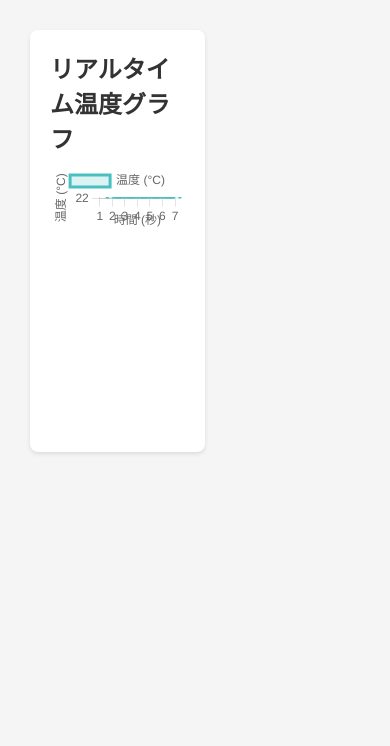
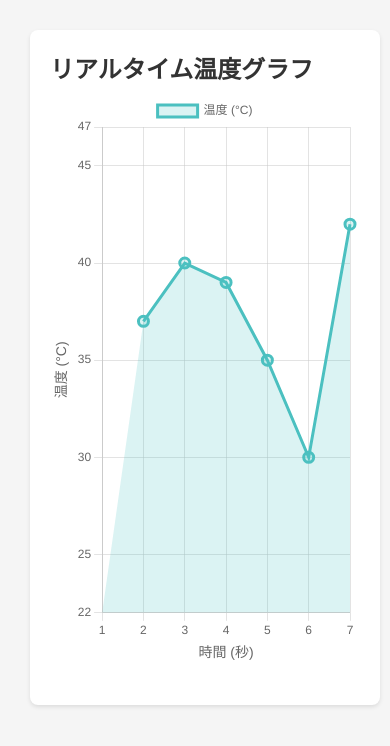
Before and after one commit to village-of-joy/coffeeAPP, a React (Create React App) app in the folder coffe-app/: page / in a window 390 px wide. Shown: the top 746 px of the page. Built offline with nearby package versions, Linux system fonts and the light colour scheme.

Commit message:
リアルタイム温度グラフ スマホ対応

```diff
--- a/coffe-app/src/components/TemperatureGraph.jsx
+++ b/coffe-app/src/components/TemperatureGraph.jsx
@@ -77,6 +77,7 @@ const TemperatureGraph = () => {
         data={data}
         options={{
           responsive: true,
+          maintainAspectRatio: false, //アスペクト比を維持しない
           plugins: {
             legend: {
               display: true,
@@ -91,6 +92,9 @@ const TemperatureGraph = () => {
               title: {
                 display: true,
                 text: '時間 (秒)',
+                font: {
+                    size: 14,
+                }
               },
               grid: {
                 color: 'rgba(200, 200, 200, 0.5)',
@@ -100,6 +104,9 @@ const TemperatureGraph = () => {
               title: {
                 display: true,
                 text: '温度 (°C)',
+                font: {
+                    size: 14, //フォントサイズ調整
+                }
               },
               grid: {
                 color: 'rgba(200, 200, 200, 0.5)',
--- a/coffe-app/src/styles.css
+++ b/coffe-app/src/styles.css
@@ -34,3 +34,21 @@ h2 {
   font-size: 1.5em;
   color: #333;
 }
+
+/* スマートフォン表示用のスタイル */
+@media (max-width: 768px) {
+  .dashboard {
+    flex-direction: column; /* 縦に並べる */
+    height: auto; /* 高さを自動調整 */
+  }
+
+  .graph-container {
+    width: 100%; /* 幅を100%に設定 */
+    height: 80vh; /* 高さを自動調整 */
+  }
+
+  .temperature-graph {
+    height: 90%;
+  }
+
+}
```
